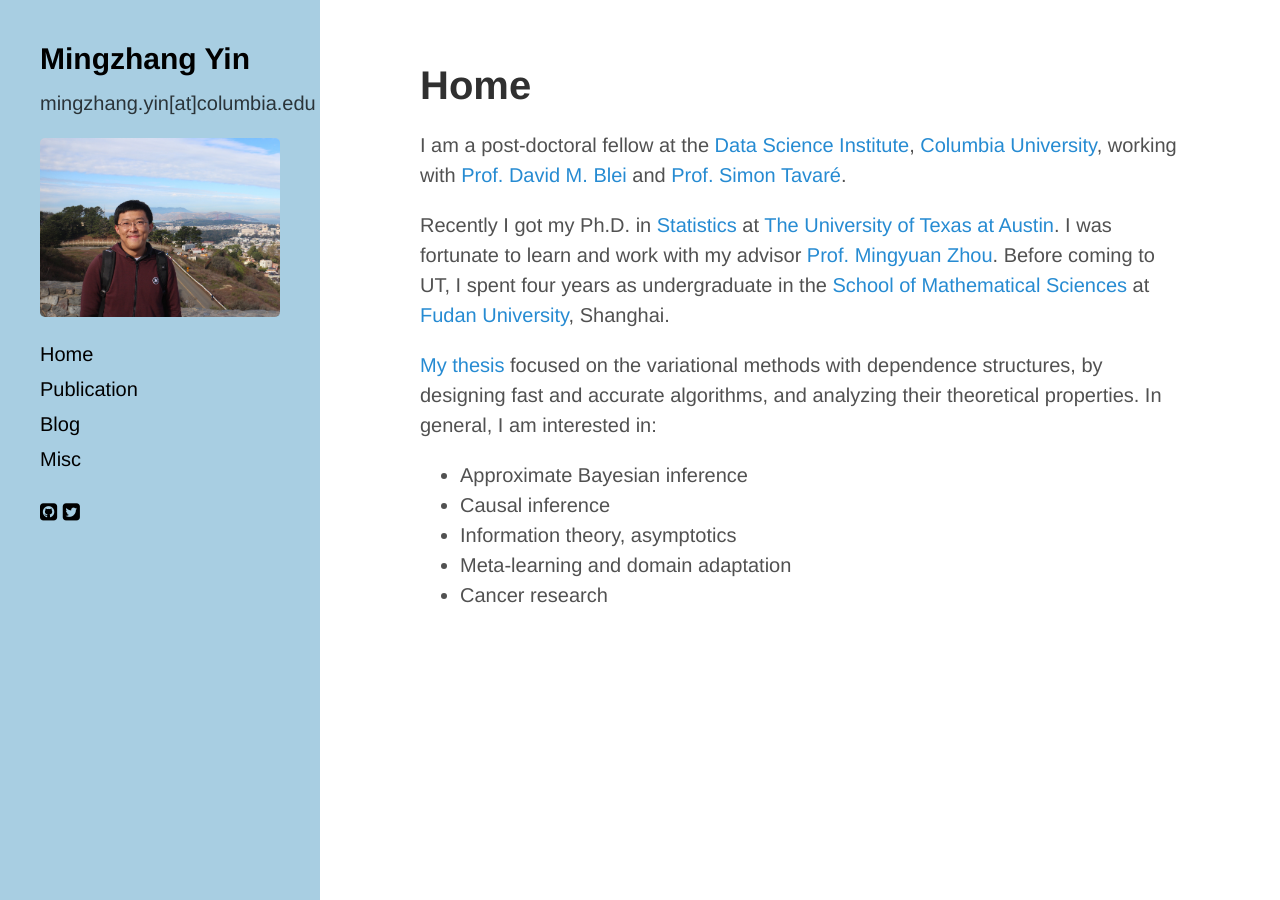
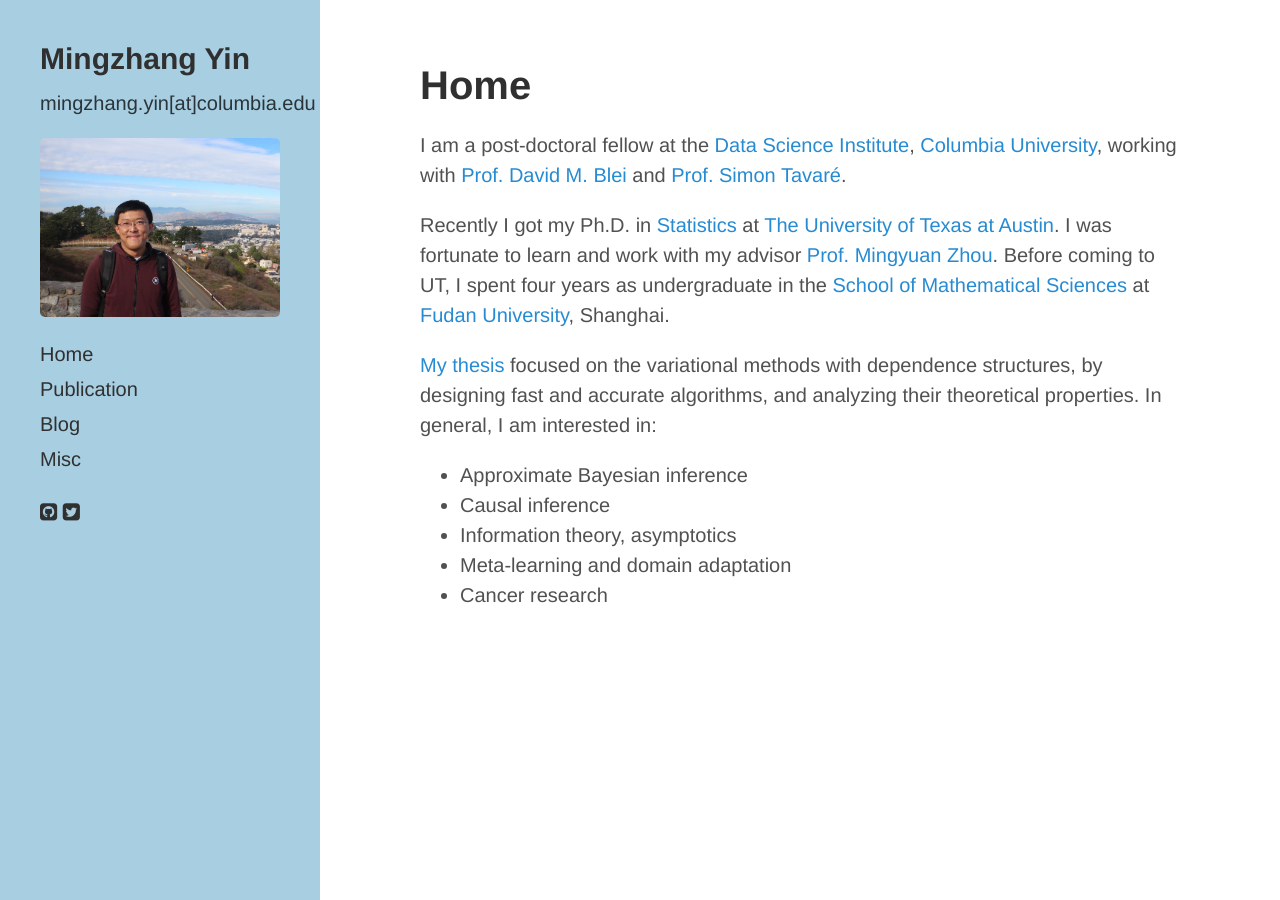
Before and after one commit to mingzhang-yin/mingzhang-yin.github.io, a Jekyll site: the page built from index.md, in a window 1280 px wide. Built offline with Jekyll 4.4.1, drawn with Linux system fonts in a browser that asks for light colours; nearby versions of some CDN libraries.

Commit message:
Update hyde.css

```diff
--- a/public/css/hyde.css
+++ b/public/css/hyde.css
@@ -54,12 +54,12 @@ html {
 
 /* Sidebar links */
 .sidebar a {
-  color: #000000;
+  color: #303030;
 }
 
 /* About section */
 .sidebar-about h1 {
-  color: #000000;
+  color: #303030;
   margin-top: 0;
   font-family: "Abril Fatface", serif;
   font-size: 3.25rem;
```
